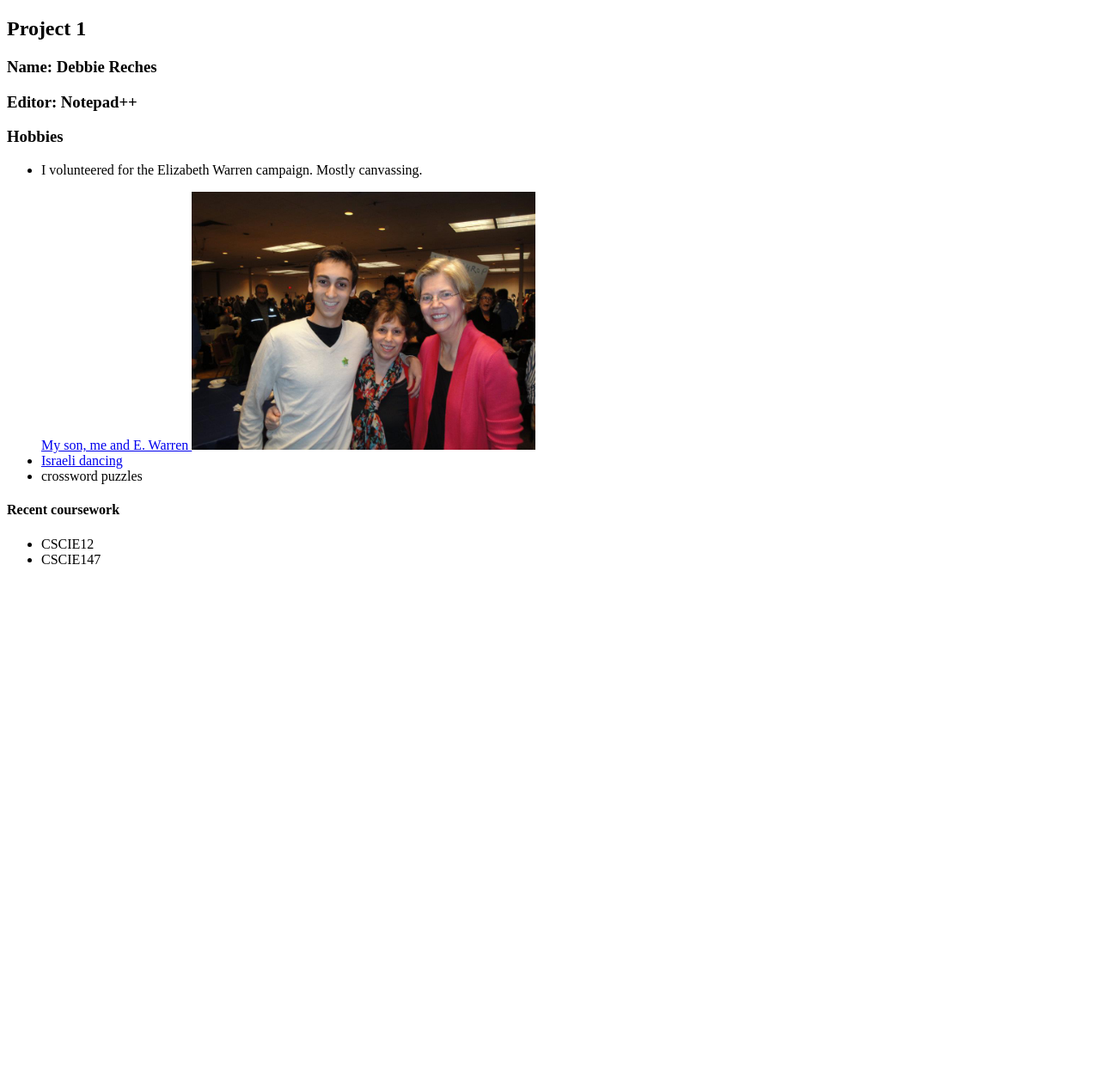
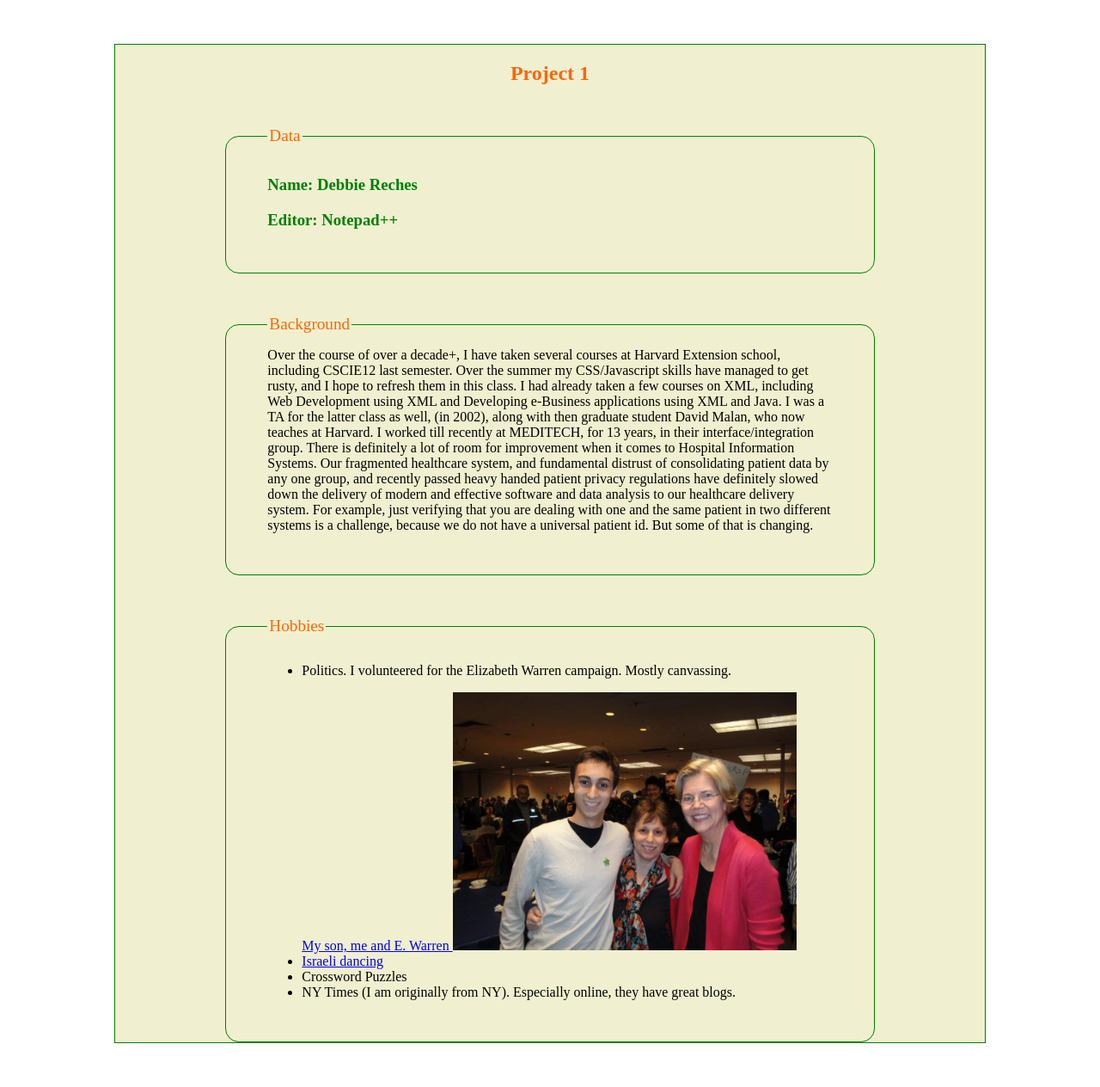
Before and after one commit to dreches/p1.debrex.biz, a PHP site: page / in a window 1280 px wide. Shown: the whole page at 86% size. Before the commit the page ends 656 px from the top, so only its background shows below. Run offline with PHP 8.4, Linux system fonts and the light colour scheme.

Commit message:
adding css styling

```diff
--- /dev/null
+++ b/aboutme.css
@@ -0,0 +1,60 @@
+h1, h2{color: #FF6600;
+text-align: center;
+}
+h3{
+color: green;
+}
+
+h4{
+padding:0%;
+margin-bottom:0%;
+color:green;
+font-size: 1.1em;
+font-weight: normal;
+width:15em;
+}
+
+#heading{
+font-family:  trebuchet, sans-serif;
+}
+
+
+
+legend{
+font-size: 1.2em;
+color: #FF6600;
+}
+
+body{
+margin-top: 4%;
+margin-bottom: 4%;
+}
+
+form{
+border-color: green;
+border-style: solid;
+border-width: thin;
+background-color:#F0F0D0;
+
+margin: auto;
+width: 80%;
+}
+
+fieldset{
+padding: 1em 3em 2em 3em;
+text-align:left;
+border-color:green;
+border-width:thin;
+border-radius: 1em;
+border-style: solid;
+margin:auto;
+margin-top: 3em;
+width: 65%;
+
+}
+
+
+
+fieldset p {padding:0;
+margin-top: 0;
+}
--- a/index.php
+++ b/index.php
@@ -1,27 +1,46 @@
 <!DOCTYPE html>
 <html>
 <head>
+<link rel="stylesheet" href="aboutme.css"/>
 </head>
 <body>
+<form id="innerpage">
 <h2>Project 1</h2>
+<fieldset>
+<legend>Data</legend>
 <h3>Name: Debbie Reches</h3>
 <h3>Editor: Notepad++</h3>
-<h3>Hobbies</h3>
+</fieldset>
+<fieldset>
+<legend>Background</legend>
+<p>
+Over the course of over a decade+, I have taken several courses at Harvard Extension school, including CSCIE12 last semester. Over the summer
+my CSS/Javascript skills have managed to get rusty, and I hope to refresh them in this class.
+I had already taken a few courses on XML, including Web Development using XML and Developing e-Business applications using XML and Java.
+I was a TA for the latter class as well, (in 2002), along with then graduate student David Malan, who now teaches at Harvard.
+
+I worked till recently at MEDITECH, for 13 years, in their interface/integration group. There is definitely a lot of room for improvement
+when it comes to Hospital Information Systems. Our fragmented healthcare system, and fundamental distrust of consolidating patient data by any
+one group, and recently passed heavy handed patient privacy regulations have definitely slowed down the delivery of modern and effective software
+and data analysis to our healthcare delivery system. For example, just verifying that you are dealing with one and the same patient in two different systems is
+a challenge, because we do not have a universal patient id. But some of that is changing.
+</p>
+</fieldset>
+<fieldset>
+<legend>Hobbies</legend>
 <ul>
 <li>
-<p>I volunteered for the Elizabeth Warren campaign. Mostly canvassing.</p>
+<p>Politics. I volunteered for the Elizabeth Warren campaign. Mostly canvassing.</p>
 		<a href="http://elizabethwarren.com">My son, me and E. Warren
 		<img src="images/ewarren.jpg" alt="ewarren" width="400" height="300"/></a>
 
 </li>
 		<li><a href="http://www.youtube.com/watch?v=zItilwTX7IQ&amp;feature=player_embedded">Israeli dancing </a></li>
-        <li>crossword puzzles</li>
+        <li>Crossword Puzzles</li>
+		<li>
+		NY Times (I am originally from NY). Especially online, they have great blogs.
+		</li>
 	</ul>
-<h4>Recent coursework</h4>
-<ul>
-<li>CSCIE12
-</li>
-<li>CSCIE147
-</li>
-</ul>
+</fieldset>
+</form>
 </body>
```
